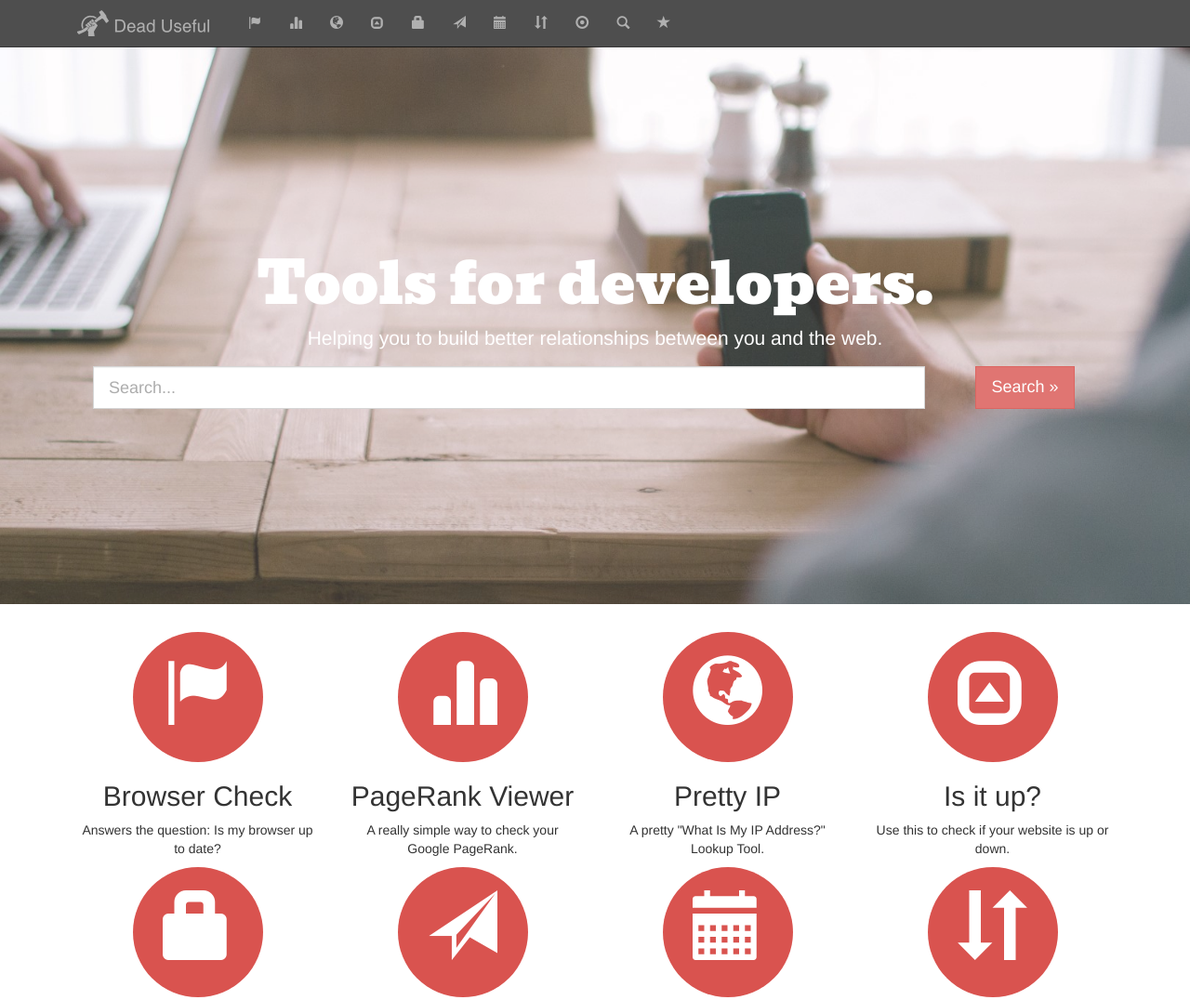
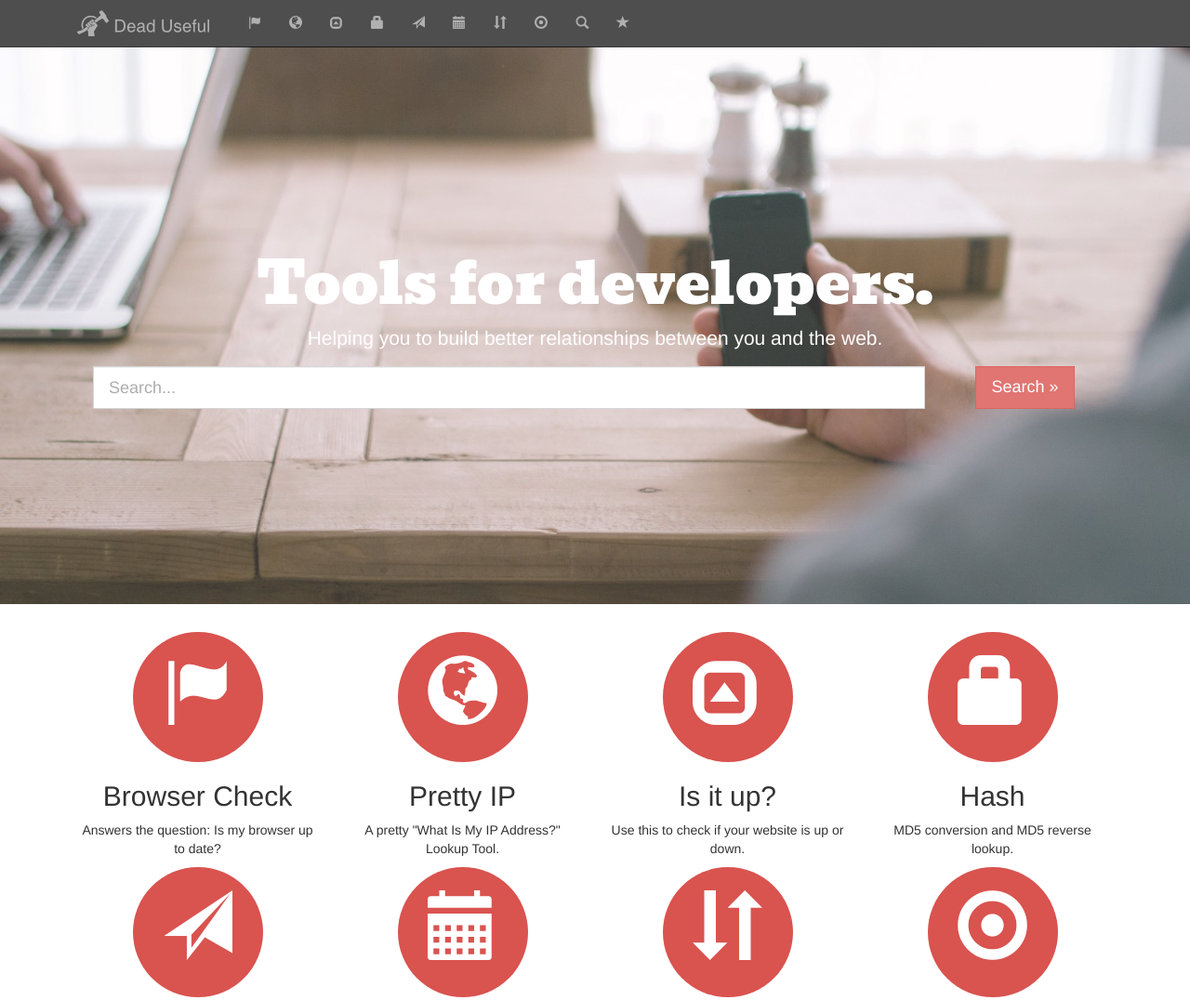
Before and after one commit to deaduseful/deaduseful.github.com, a plain HTML site: page index.html in a window 1280 px wide. Shown: the top 1076 px of the page at 93% size. Drawn offline with Linux system fonts and the light colour scheme.

Commit message:
Remove pagerank

```diff
--- a/index.html
+++ b/index.html
@@ -36,16 +36,15 @@
       <div id="navbar" class="navbar-collapse collapse">
         <ul class="nav navbar-nav topmenu">
           <li><a href="https://ismybrowseruptodate.com/" title="Is my browser up to date?"><span class="glyphicon glyphicon-flag"></span></a></li>
-          <li><a href="/pagerank/" title=""><span class="glyphicon glyphicon-stats"></span></a></li>
-          <li id="topmenu_1"><a href="/ip/" title=""><span class="glyphicon glyphicon-globe"></span></a></li>
-          <li id="topmenu_2"><a href="/up/" title=""><span class="glyphicon glyphicon-collapse-up"></span></a></li>
-          <li id="topmenu_3"><a href="/hash/" title=""><span class="glyphicon glyphicon-lock"></span></a></li>
-          <li id="topmenu_4"><a href="/validemail/" title=""><span class="glyphicon glyphicon-send"></span></a></li>
-          <li id="topmenu_5"><a href="/dates/" title=""><span class="glyphicon glyphicon-calendar"></span></a></li>
-          <li id="topmenu_7"><a href="/sort/" title=""><span class="glyphicon glyphicon-sort"></span></a></li>
-          <li id="topmenu_8"><a href="/domainsearch/" title=""><span class="glyphicon glyphicon-record"></span></a></li>
-          <li id="topmenu_9"><a href="/whois/" title=""><span class="glyphicon glyphicon-search"></span></a></li>
-          <li id="topmenu_10" class="last"><a href="/start/" title=""><span class="glyphicon glyphicon-star"></span></a></li>
+          <li><a href="/ip/" title=""><span class="glyphicon glyphicon-globe"></span></a></li>
+          <li><a href="/up/" title=""><span class="glyphicon glyphicon-collapse-up"></span></a></li>
+          <li><a href="/hash/" title=""><span class="glyphicon glyphicon-lock"></span></a></li>
+          <li><a href="/validemail/" title=""><span class="glyphicon glyphicon-send"></span></a></li>
+          <li><a href="/dates/" title=""><span class="glyphicon glyphicon-calendar"></span></a></li>
+          <li><a href="/sort/" title=""><span class="glyphicon glyphicon-sort"></span></a></li>
+          <li><a href="/domainsearch/" title=""><span class="glyphicon glyphicon-record"></span></a></li>
+          <li><a href="/whois/" title=""><span class="glyphicon glyphicon-search"></span></a></li>
+          <li><a href="/start/" title=""><span class="glyphicon glyphicon-star"></span></a></li>
         </ul>
       </div>
       <!--/.nav-collapse -->
@@ -96,14 +95,6 @@
           <h2>Browser Check</h2>
           <p></p>
           <p>Answers the question: Is my browser up to date?</p>
-          <p></p>
-        </div>
-        <!-- /.tool -->
-        <div class="tool col-md-3">
-          <a class="btn-danger circle" href="/pagerank/" role="button"><span class="glyphicon glyphicon-stats"></span></a>
-          <h2>PageRank Viewer</h2>
-          <p></p>
-          <p>A really simple way to check your Google PageRank.</p>
           <p></p>
         </div>
         <!-- /.tool -->
```
